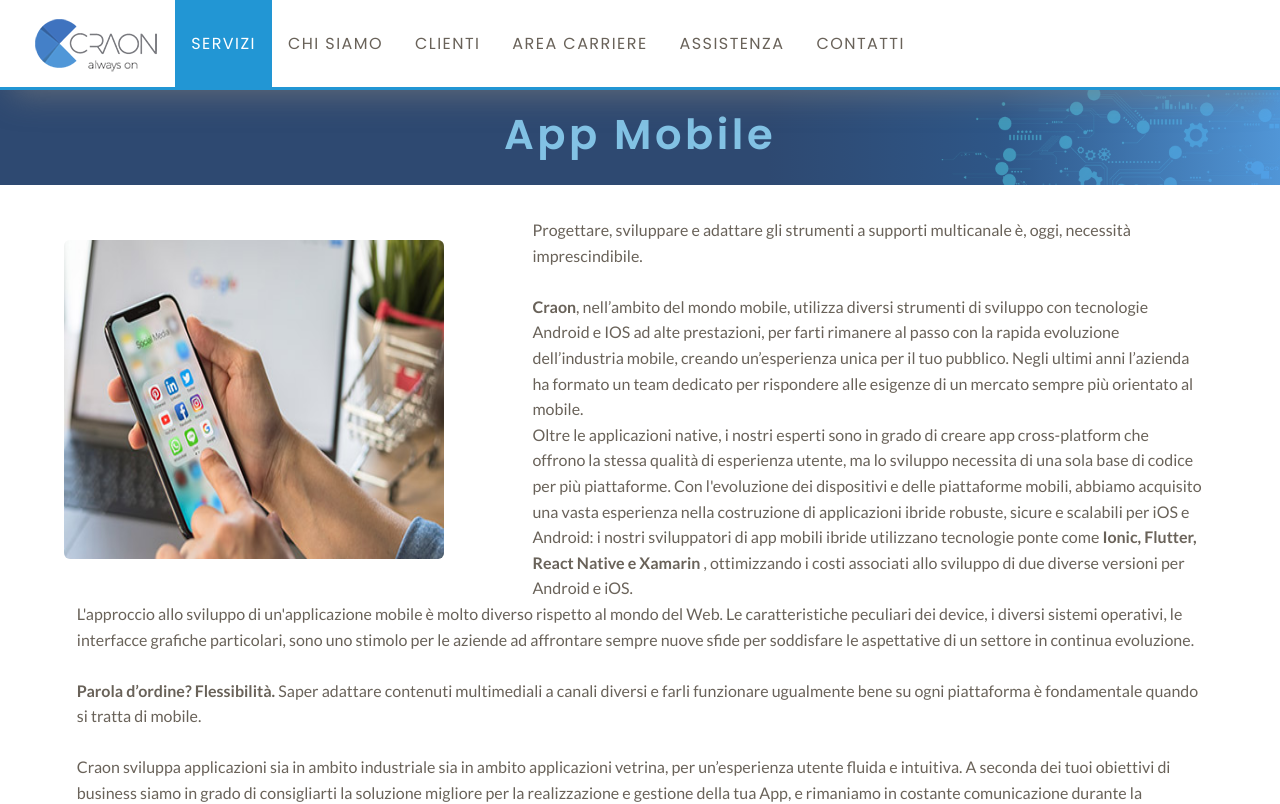
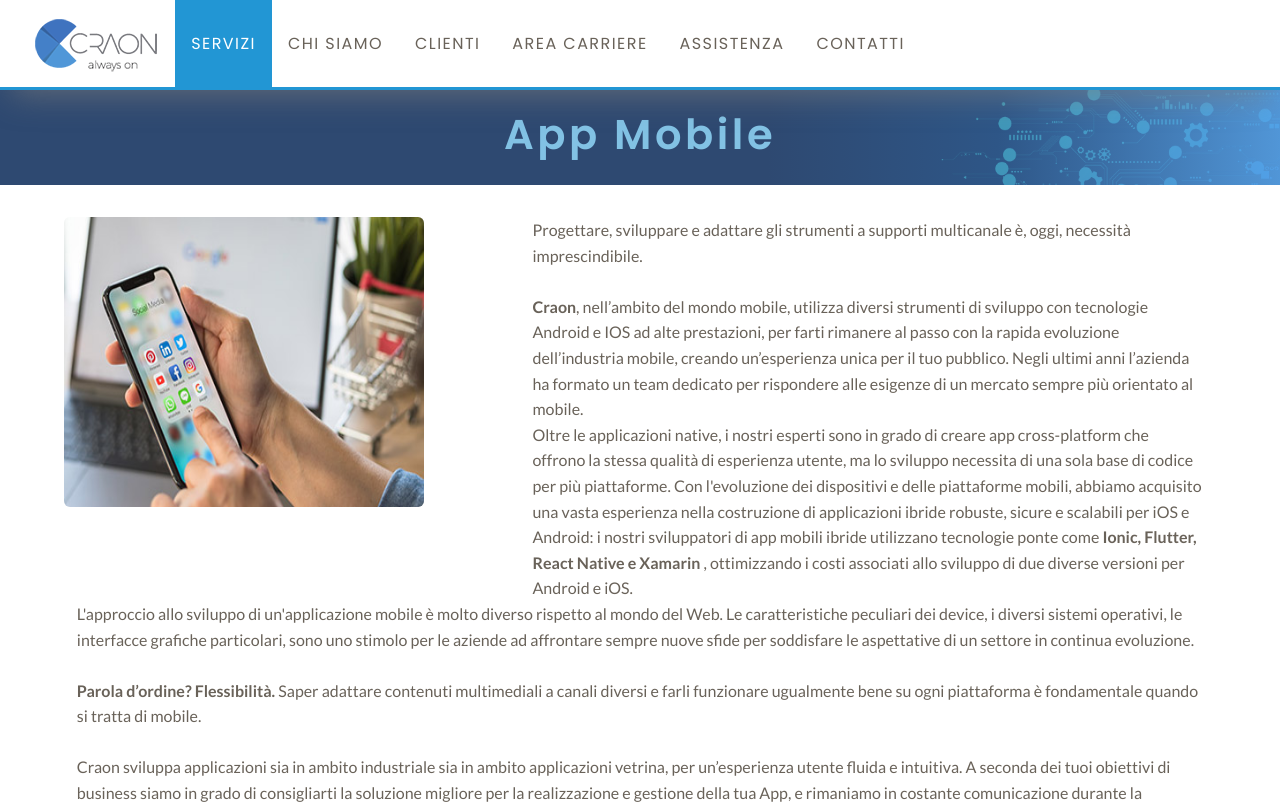
Before and after one commit to fraan83/craonsite, a Next.js app: page /servizi/Appmobile in a window 1280 px wide. Shown: the top 804 px of the page. Built offline with nearby package versions, Linux system fonts and the light colour scheme.

Commit message:
commint serviziz

```diff
--- a/pages/servizi/Appmobile.js
+++ b/pages/servizi/Appmobile.js
@@ -53,7 +53,7 @@ const Servizi_Appmobile = () => {
 
           <div className={classes.pageElements}>
             <div className={classes.defImage}>
-              <Image src="/servizi/app_mobile.jpg" width={380} height={319} layout="fixed" alt="app mobile"   />
+              <Image src="/servizi/app_mobile.jpg" width={360} height={290} layout="fixed" alt="app mobile"   />
             </div>
             <div className={classes.text}>
                   Progettare, sviluppare e adattare gli strumenti a supporti multicanale è, oggi, necessità imprescindibile.
--- a/pages/servizi/DatabaseManagement.js
+++ b/pages/servizi/DatabaseManagement.js
@@ -51,7 +51,7 @@ const Servizi_Database = () => {
 
           <div className={classes.pageElements}>
             <div className={classes.defImage}>
-              <Image src="/servizi/db_management.jpg" width={380}  height={319} alt="DBA MANAGEMENT" layout="fixed" />
+              <Image src="/servizi/db_management.jpg" width={360} height={290}  alt="DBA MANAGEMENT" layout="fixed" />
             </div>
             <div className={classes.text}>
               Il Team DBA di Craon è composto da analisti esperti in grado di fornire un servizio all'avanguardia per garantire database costantemente aggiornati e sempre funzionanti.
--- a/pages/servizi/Enterprise.js
+++ b/pages/servizi/Enterprise.js
@@ -51,7 +51,7 @@ const Servizi_Enterprise = () => {
 
           <div className={classes.pageElements}>
             <div className={classes.defImage}>
-              <Image src="/servizi/erp.jpg" width={380} height={319} alt="ERP" layout="fixed"/>
+              <Image src="/servizi/erp.jpg" width={360} height={290} alt="ERP" layout="fixed"/>
             </div>
             <div className={classes.text}>
             Siamo in grado di realizzare sistemi ERP personalizzati per creare soluzioni scalabili, per automatizzare i processi critici e fornire informazioni sui dati chiave, dando accesso in tempo reale ai dati mission critical.
--- a/pages/servizi/Itsecurity.js
+++ b/pages/servizi/Itsecurity.js
@@ -51,7 +51,7 @@ const Servizi_ITSecurity = () => {
 
           <div className={classes.pageElements}>
             <div className={classes.defImage}>
-              <Image src="/servizi/it_security.jpg" width={380}  height={319} alt="It Securuty" layout="fixed" />
+              <Image src="/servizi/it_security.jpg" width={360} height={290} alt="It Securuty" layout="fixed" />
             </div>
             <div className={classes.text}>
               La connessione costante comporta nuovi rischi per la sicurezza dei dati. <strong>Craon offre servizi a 360 gradi per la sicurezza informatica</strong>.
--- a/pages/servizi/SviluppoSoftware.js
+++ b/pages/servizi/SviluppoSoftware.js
@@ -51,7 +51,7 @@ const Servizi_SviluppoSoftware = () => {
 
           <div className={classes.pageElements}>
             <div className={classes.defImage}>
-              <Image src="/servizi/sviluppo_software.jpg"  layout="fixed"  width={380}  height={319} alt="Sviluppo Software" />
+              <Image src="/servizi/sviluppo_software.jpg"  layout="fixed"  width={360} height={290} alt="Sviluppo Software" />
             </div>
             <div className={classes.text}>
               Grazie ad una combinazione tra   <strong>elevata capacità tecnica </strong>e profonde abilità di analisi dei processi aziendali, derivate da una pluriennale esperienza, l’azienda offre servizi di sviluppo software personalizzato in tecnologia .net core, java, node.js, angular, react, vue.
--- a/pages/servizi/SystemIntegration.js
+++ b/pages/servizi/SystemIntegration.js
@@ -52,7 +52,7 @@ const Servizi_SystemIntegration = () => {
 
           <div className={classes.pageElements}>
             <div className={classes.defImage}>
-              <Image src="/servizi/system_integration_mc.png"  width={380}  height={319} alt="System Integration Microsofot Certifidied" />
+              <Image src="/servizi/system_integration_mc.png" width={360} height={290} alt="System Integration Microsofot Certifidied" />
             </div>
             <div className={classes.text}>
 
--- a/styles/Servizi.module.scss
+++ b/styles/Servizi.module.scss
@@ -50,11 +50,11 @@
     -ms-flex-order: 1;
     order: 1;
     -webkit-flex: 0 1 40%;
-    -ms-flex: 0 1 40%;
-    flex: 0 1 40%;
+    -ms-flex: -1 1 40%;
+    flex: -1 1 40%;
     -webkit-align-self: auto;
     -ms-flex-item-align: auto;
-    align-self: center;
+    align-self: flex-start;
     padding-right:0.8rem;
     padding-bottom:0.8rem;
     box-sizing: border-box;
```
